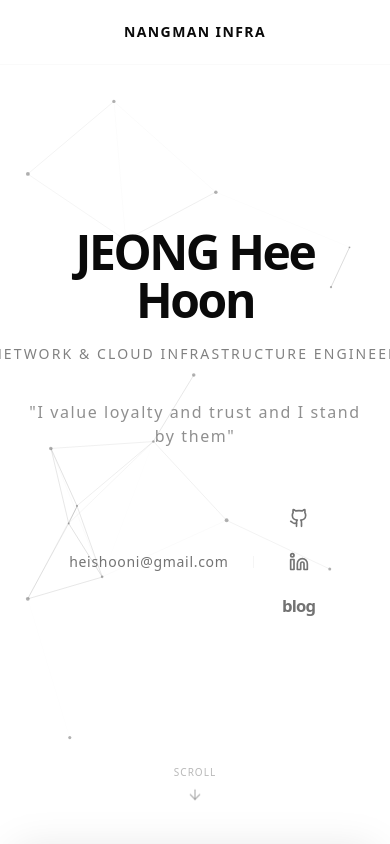
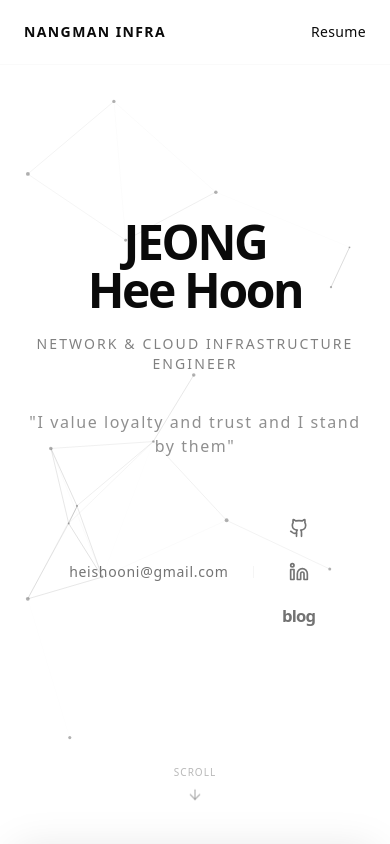
Before and after one commit to nangman-infra/hooni_home, a Next.js app: page / in a window 390 px wide. Shown: the top 844 px of the page. Built offline with nearby package versions, Linux system fonts and the light colour scheme.

Commit message:
mobile hero sec fix

```diff
--- a/src/app/page.tsx
+++ b/src/app/page.tsx
@@ -38,7 +38,7 @@ export default function Home() {
         - bg-background to cover it
         - shadow to create depth separation
       */}
-      <div id="experience" className="relative z-10 bg-background w-full mt-[100vh] shadow-[0_-10px_40px_-15px_rgba(0,0,0,0.1)] pb-0 mb-0">
+      <div id="experience" className="relative z-10 bg-background w-full mt-[100vh] shadow-[0_-10px_40px_-15px_rgba(0,0,0,0.1)] pb-0 mb-0 scroll-mt-20">
         <div className="bg-background">
 
           <Summary />
--- a/src/components/hero.tsx
+++ b/src/components/hero.tsx
@@ -41,12 +41,12 @@ export function Hero() {
                         {/* 1. Name */}
                         {/* 1. Name */}
                         <h1 className="text-5xl font-bold tracking-tighter sm:text-6xl md:text-8xl text-foreground mb-5 select-none">
-                            JEONG Hee Hoon
+                            JEONG <br className="block md:hidden" /> Hee Hoon
                         </h1>
 
                         {/* 2. Identity / Position */}
-                        <h2 className="text-sm sm:text-lg md:text-2xl font-light text-muted-foreground tracking-[0.15em] md:tracking-[0.2em] uppercase opacity-90 pb-6 select-none whitespace-nowrap">
-                            Network & Cloud Infrastructure Engineer
+                        <h2 className="text-sm sm:text-lg md:text-2xl font-light text-muted-foreground tracking-[0.15em] md:tracking-[0.2em] uppercase opacity-90 pb-6 select-none md:whitespace-nowrap text-center">
+                            Network & Cloud Infrastructure <br className="block md:hidden" /> Engineer
                         </h2>
 
                         <p className="text-base md:text-xl font-light text-muted-foreground/80 tracking-widest pb-12 select-none">
--- a/src/components/nav.tsx
+++ b/src/components/nav.tsx
@@ -7,9 +7,20 @@ export function Nav() {
     return (
         <header className="fixed top-0 z-50 w-full bg-background/60 backdrop-blur-md border-b border-border/20 supports-[backdrop-filter]:bg-background/20">
             <Container>
-                <div className="flex h-16 items-center justify-center">
+                <div className="flex h-16 items-center justify-between">
                     <Link href="https://nangman.cloud/" target="_blank" className="text-sm font-bold tracking-widest uppercase hover:text-primary transition-colors">
                         Nangman Infra
+                    </Link>
+
+                    <Link
+                        href="#experience"
+                        onClick={(e) => {
+                            e.preventDefault()
+                            document.getElementById('experience')?.scrollIntoView({ behavior: 'smooth' })
+                        }}
+                        className="text-sm font-medium tracking-wide hover:text-primary transition-colors"
+                    >
+                        Resume
                     </Link>
                 </div>
             </Container>
```
